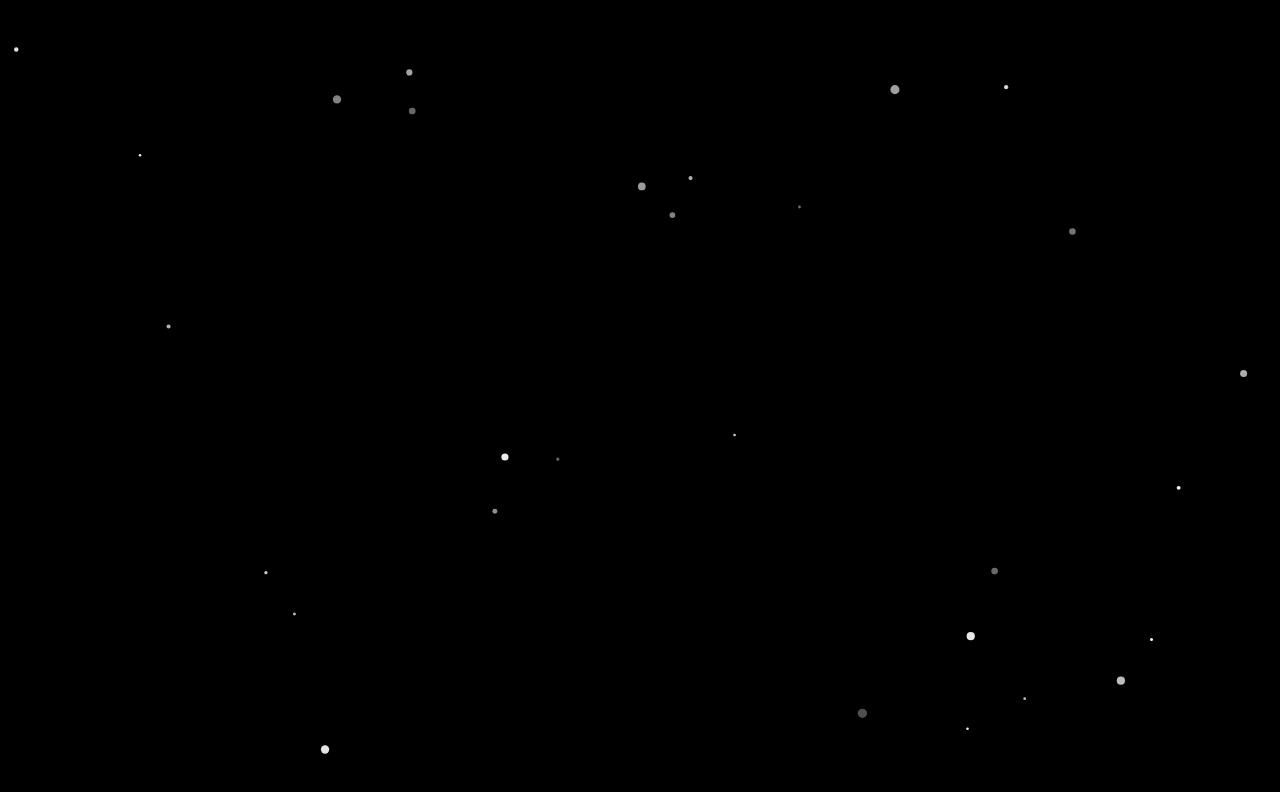
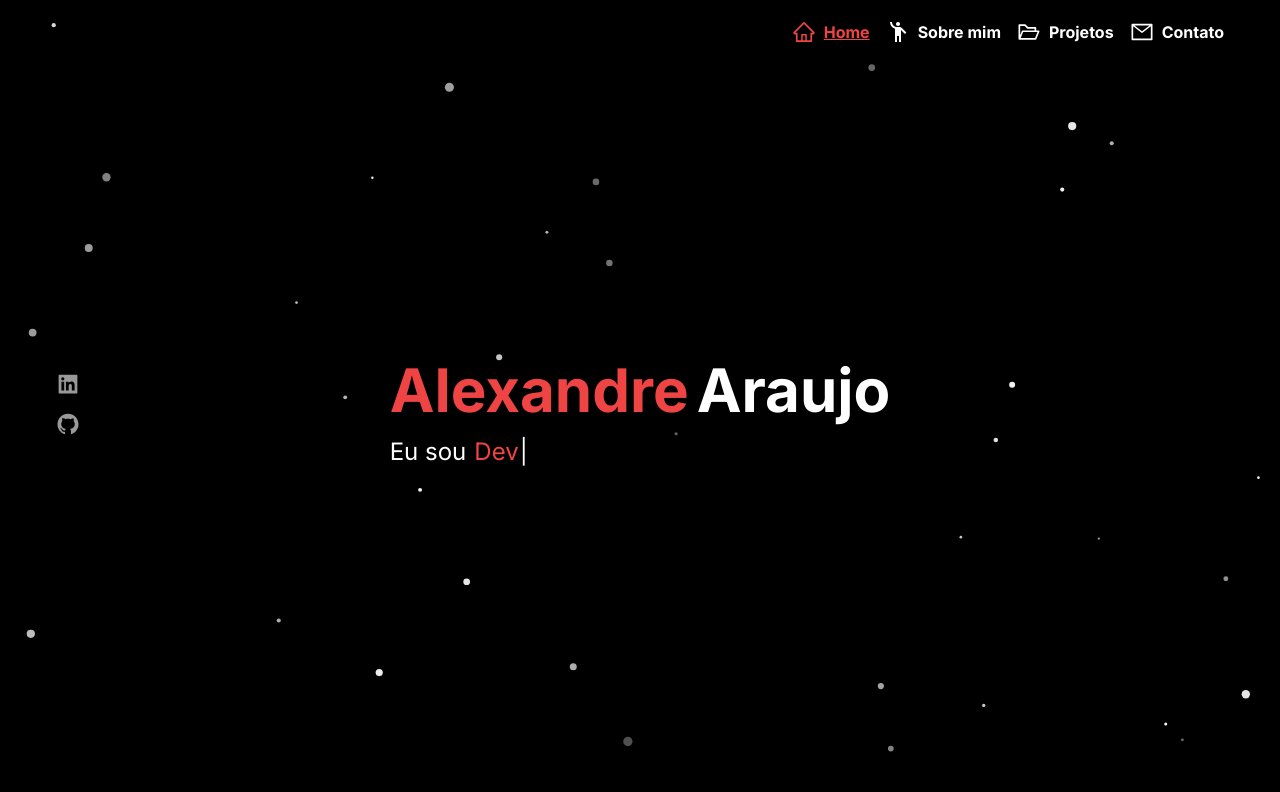
Before and after one commit to alexandrearaujoo/portfolio, a Next.js app: page / in a window 1280 px wide. Shown: the top 792 px of the page. Built offline with nearby package versions, Linux system fonts and the light colour scheme.

Commit message:
feat: create home page

```diff
--- a/package.json
+++ b/package.json
@@ -16,14 +16,17 @@
     "autoprefixer": "^10.4.14",
     "eslint": "^8.36.0",
     "eslint-config-next": "13.2.4",
+    "framer-motion": "^10.12.8",
     "next": "13.2.4",
     "postcss": "^8.4.21",
     "react": "18.2.0",
     "react-dom": "18.2.0",
+    "react-icons": "^4.8.0",
     "react-tsparticles": "^2.9.3",
     "tailwindcss": "^3.2.7",
     "tsparticles": "^2.9.3",
-    "typescript": "5.0.2"
+    "typescript": "5.0.2",
+    "typewriter-effect": "^2.19.0"
   },
   "devDependencies": {
     "@typescript-eslint/eslint-plugin": "^5.56.0",
--- a/src/app/layout.tsx
+++ b/src/app/layout.tsx
@@ -1,12 +1,13 @@
 import { Inter } from 'next/font/google';
 
 import './globals.css';
+import Header from '@/components/Header';
 
 const inter = Inter({ subsets: ['latin'] });
 
 export const metadata = {
-  title: 'Next.js with tailwindcss',
-  description: 'Generated by @alexandrearaujoo'
+  title: 'Alexandre Araujo',
+  description: 'Alexandre Araujo - Software Engineer'
 };
 
 export default function RootLayout({
@@ -16,7 +17,10 @@ export default function RootLayout({
 }) {
   return (
     <html lang="en">
-      <body className={inter.className}>{children}</body>
+      <body className={`${inter.className} px-14`}>
+        <Header />
+        {children}
+      </body>
     </html>
   );
 }
--- a/src/app/page.tsx
+++ b/src/app/page.tsx
@@ -1,9 +1,21 @@
+import Positions from '@/components/Positions';
 import SnowParticles from '@/components/SnowParticles';
+import Socials from '@/components/Socials';
 
 export default function Home() {
   return (
     <>
       <SnowParticles />
+      <main className="flex flex-col-reverse h-[85vh] justify-between items-center lg:flex-row">
+        <Socials />
+        <section className="absolute top-[45%] left-1/2 -translate-x-1/2 flex flex-col items-start gap-4">
+          <div className="flex flex-col sm:flex-row gap-2">
+            <h1 className="text-6xl text-red-500 font-bold">Alexandre</h1>
+            <h1 className="text-6xl text-white font-bold">Araujo</h1>
+          </div>
+          <Positions />
+        </section>
+      </main>
     </>
   );
 }
--- /dev/null
+++ b/src/components/Header.tsx
@@ -0,0 +1,162 @@
+'use client';
+
+import Link from 'next/link';
+import { usePathname } from 'next/navigation';
+import { useState } from 'react';
+import {
+  AiOutlineHome,
+  AiOutlineMail,
+  AiOutlineFolderOpen,
+  AiOutlineClose
+} from 'react-icons/ai';
+import { CgMenuRight } from 'react-icons/cg';
+import { MdEmojiPeople } from 'react-icons/md';
+
+import useMediaQuery from '@/hooks/useMediaQuery';
+import { motion } from 'framer-motion';
+
+const links = [
+  { id: 1, href: '/', label: 'Home', icon: AiOutlineHome },
+  { id: 2, href: '/about', label: 'Sobre mim', icon: MdEmojiPeople },
+  { id: 3, href: '/projects', label: 'Projetos', icon: AiOutlineFolderOpen },
+  { id: 4, href: '/contact', label: 'Contato', icon: AiOutlineMail }
+];
+
+const variants = {
+  open: { opacity: 1, x: 0 },
+  closed: { opacity: 0, y: '-100%' }
+};
+
+const Header = () => {
+  const matches = useMediaQuery('(min-width: 768px)');
+  const pathName = usePathname();
+  const [isOpen, setIsOpen] = useState(false);
+
+  return (
+    <>
+      {matches ? (
+        <header className="py-5 w-full flex justify-end">
+          <nav>
+            <ul className="flex items-center gap-4">
+              {links.map(({ id, href, icon: Icon, label }) => (
+                <li
+                  key={id}
+                  className={`${href === pathName ? 'underline' : ''}`}
+                >
+                  <Link
+                    href={href}
+                    className={`flex items-center gap-2 font-bold transition-all duration-200 ${
+                      href === pathName
+                        ? 'text-red-500 hover:text-red-400'
+                        : 'text-white hover:text-white/70'
+                    }`}
+                  >
+                    <Icon size={24} />
+                    {label}
+                  </Link>
+                </li>
+              ))}
+            </ul>
+          </nav>
+        </header>
+      ) : (
+        <motion.aside className="relative w-full py-5 flex justify-end">
+          <button
+            onClick={() => setIsOpen(true)}
+            className="transition-all duration-200"
+          >
+            <CgMenuRight
+              size={24}
+              className="text-white transition-all duration-200 hover:text-white/60"
+            />
+          </button>
+          <motion.nav
+            initial={false}
+            animate={isOpen ? 'open' : 'closed'}
+            variants={variants}
+            className="absolute top-0 w-full bg-black h-screen z-10 p-10"
+          >
+            <button
+              onClick={() => setIsOpen(false)}
+              className="transition-all duration-200 block ml-auto"
+            >
+              <AiOutlineClose
+                size={24}
+                className="text-white transition-all duration-200 hover:text-white/60"
+              />
+            </button>
+            <ul className="flex flex-col gap-5 items-center justify-center h-full">
+              {links.map(({ id, href, icon: Icon, label }) => (
+                <li
+                  key={id}
+                  className={`${href === pathName ? 'underline' : ''}`}
+                >
+                  <Link
+                    href={href}
+                    className={`flex items-center gap-2 font-bold text-2xl transition-all duration-200 ${
+                      href === pathName
+                        ? 'text-red-500 hover:text-red-400'
+                        : 'text-white hover:text-white/70'
+                    }`}
+                  >
+                    <Icon size={24} />
+                    {label}
+                  </Link>
+                </li>
+              ))}
+            </ul>
+          </motion.nav>
+        </motion.aside>
+      )}
+    </>
+  );
+};
+
+export default Header;
+
+{
+  /* <header className="relative w-full py-5 flex justify-end">
+          <button
+            onClick={() => setIsOpen(true)}
+            className="transition-all duration-200"
+          >
+            <CgMenuRight
+              size={24}
+              className="text-white transition-all duration-200 hover:text-white/60"
+            />
+          </button>
+          {isOpen && (
+            <nav className="animate-slide-bottom absolute top-0 w-full bg-black h-screen z-10 p-10">
+              <button
+                onClick={() => setIsOpen(false)}
+                className="transition-all duration-200 block ml-auto"
+              >
+                <AiOutlineClose
+                  size={24}
+                  className="text-white transition-all duration-200 hover:text-white/60"
+                />
+              </button>
+              <ul className="flex flex-col gap-5 items-center justify-center h-full">
+                {links.map(({ id, href, icon: Icon, label }) => (
+                  <li
+                    key={id}
+                    className={`${href === pathName ? 'underline' : ''}`}
+                  >
+                    <Link
+                      href={href}
+                      className={`flex items-center gap-2 font-bold text-2xl transition-all duration-200 ${
+                        href === pathName
+                          ? 'text-red-500 hover:text-red-400'
+                          : 'text-white hover:text-white/70'
+                      }`}
+                    >
+                      <Icon size={24} />
+                      {label}
+                    </Link>
+                  </li>
+                ))}
+              </ul>
+            </nav>
+          )}
+        </header> */
+}
--- /dev/null
+++ b/src/components/Positions.tsx
@@ -0,0 +1,32 @@
+'use client';
+
+import Typewriter from 'typewriter-effect';
+
+const Positions = () => {
+  return (
+    <div className="flex gap-2 items-center text-white text-2xl">
+      <h2>Eu sou</h2>
+      <Typewriter
+        options={{
+          loop: true,
+          autoStart: true,
+          delay: 100,
+          wrapperClassName: 'text-red-500'
+        }}
+        onInit={(typewriter) => {
+          typewriter
+            .typeString('Dev Front-End')
+            .pauseFor(100)
+            .deleteAll()
+            .typeString('Dev Back-End')
+            .pauseFor(100)
+            .deleteAll()
+            .typeString('Dev Full-Stack')
+            .start();
+        }}
+      />
+    </div>
+  );
+};
+
+export default Positions;
--- /dev/null
+++ b/src/components/Socials.tsx
@@ -0,0 +1,48 @@
+'use client';
+
+import Link from 'next/link';
+import { AiFillLinkedin, AiFillGithub } from 'react-icons/ai';
+
+import useMediaQuery from '@/hooks/useMediaQuery';
+
+const links = [
+  {
+    id: 1,
+    href: 'https://www.linkedin.com/in/alexandrearaujoo/',
+    icon: AiFillLinkedin
+  },
+  { id: 2, href: 'https://github.com/alexandrearaujoo', icon: AiFillGithub }
+];
+
+const Socials = () => {
+  const matches = useMediaQuery('(min-width: 1024px)');
+
+  return (
+    <>
+      {matches ? (
+        <aside className="flex flex-col justify-center items-center gap-4">
+          {links.map(({ id, href, icon: Icon }) => (
+            <Link href={href} key={id} target="_blank">
+              {' '}
+              <Icon
+                size={24}
+                className="text-white/60 transition-all duration-200 hover:text-white"
+              />{' '}
+            </Link>
+          ))}
+        </aside>
+      ) : (
+        <footer className="py-4 flex justify-center items-center gap-4">
+          {links.map(({ id, href, icon: Icon }) => (
+            <Link href={href} key={id} target="_blank">
+              {' '}
+              <Icon size={24} className="text-white/60" />{' '}
+            </Link>
+          ))}
+        </footer>
+      )}
+    </>
+  );
+};
+
+export default Socials;
--- /dev/null
+++ b/src/hooks/useMediaQuery.ts
@@ -0,0 +1,23 @@
+import { useEffect, useState } from 'react';
+
+const useMediaQuery = (query: string): boolean => {
+  const [matches, setMatches] = useState(true);
+
+  useEffect(() => {
+    const matchQueryList = window.matchMedia(query);
+
+    const handleChange = (e: MediaQueryListEvent) => {
+      setMatches(e.matches);
+    };
+
+    matchQueryList.addEventListener('change', handleChange);
+
+    return () => {
+      matchQueryList.removeEventListener('change', handleChange);
+    };
+  }, [query]);
+
+  return matches;
+};
+
+export default useMediaQuery;
```
Also changed, not shown: 1 other file (tests, documents, lock files or other folders).
